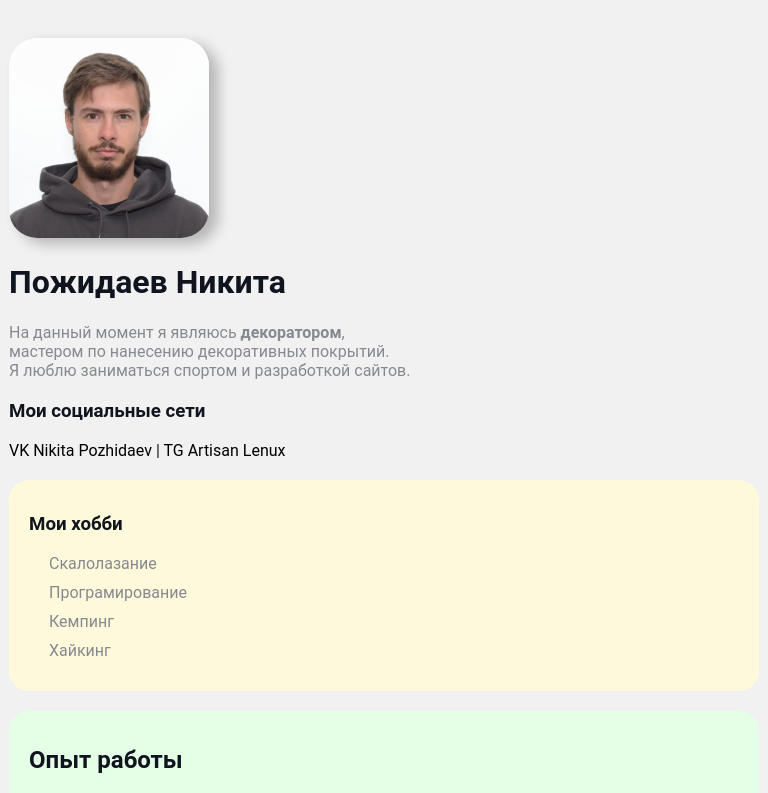
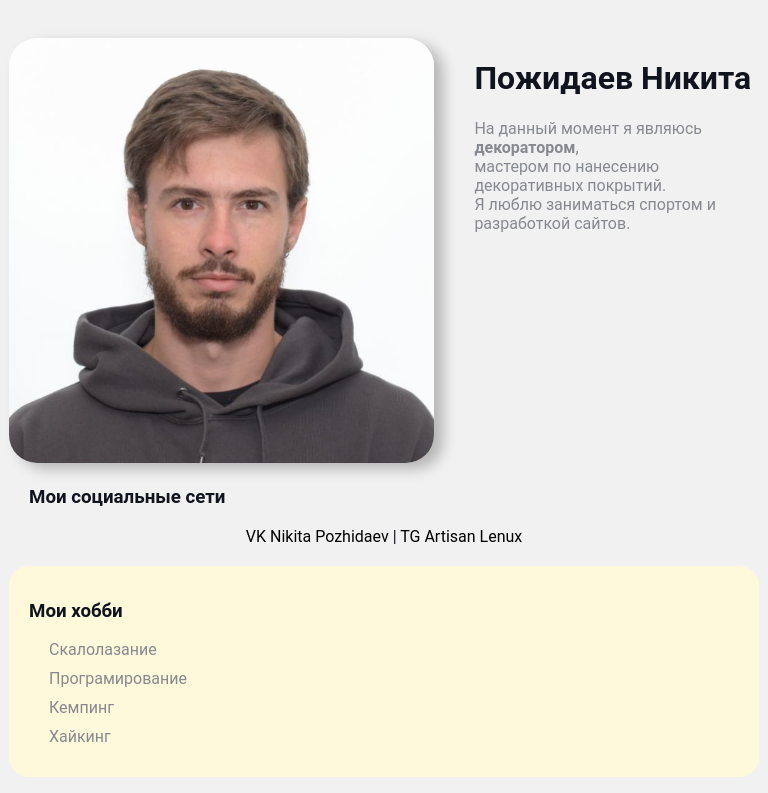
Before and after one commit to NikitaPogidaev/summary, a plain HTML site: page index.html in a window 768 px wide. Shown: the top 793 px of the page. Drawn offline with Linux system fonts and the light colour scheme.

Commit message:
adaptation for phone

```diff
--- a/index.html
+++ b/index.html
@@ -9,17 +9,20 @@
     <body>
         <div class="container">
             <div class="info">
-                <img src="photo/green.jpg" width="200" alt="Avatar" class="Avatar"/>
+                <div class="for-me">
+                    <img src="photo/green.jpg" width="200" alt="Avatar" class="Avatar"/>
+                </div>
                 <div class="for-me">
                     <h1>Пожидаев Никита</h1>
-                    <p>На данный момент я являюсь <strong>декоратором</strong>,<br> мастером по нанесению декоративных покрытий.</p>
+                    <p>На данный момент я являюсь <strong>декоратором</strong>,<br>
+                         мастером по нанесению декоративных покрытий.</p>
                     <p>Я люблю заниматься спортом и разработкой сайтов.</p>
                 </div>
 
             </div>
 
             <div class="social">
-                <h3>Мои социальные сети</h3>
+                <h3 class="social-title">Мои социальные сети</h3>
 
                     <a href="https://vk.com/id481303725" target="_blank">VK Nikita Pozhidaev</a>
                     |
--- a/style.css
+++ b/style.css
@@ -6,6 +6,33 @@ body {
     font-family: 'Roboto', sans-serif;
 
     /*font: 16px normal 'Roboto', sans-serif;*/
+
+}
+
+@media (min-width: 768px) {
+    .info {
+      display: flex;
+      align-items: left;
+    }
+
+    .Avatar {
+      width: 200px;
+      height: auto;
+      margin-right: 20px;
+    }
+
+  }
+
+@media (max-width: 768px) {
+    .for-me {
+        display: block;
+        margin-left: -20px;
+    }
+    .Avatar {
+        width: 100%;
+        height: auto;
+        margin-left: -20px;
+    }
 
 }
 .container {
@@ -32,10 +59,33 @@ a:visited {
 }
 
 .Avatar {
-    width: 200px;
+    width: 100%;
     border-radius: 28px;
     box-shadow: 9px 6px 14px rgba(0, 0, 0, 0.25);
 
+
+}
+
+
+
+.for-me {
+    /* display: inline-block;
+    vertical-align: middle; */
+    margin-left: 20px;
+}
+
+/* .info {
+    margin-bottom: 20px;
+    display: flex;
+} */
+
+.social {
+    text-align: center;
+}
+
+.social-title {
+    text-align: left;
+    margin-left: 20px;
 }
 
 .info p {
@@ -45,10 +95,13 @@ margin: 0%;
 }
 .bg-yellow {
     background: #fff9dc;
+
 }
 
 .bg-green {
     background: #e5ffe7;
+    overflow: auto;
+    text-align: left;
 }
 
 .bg-red {
@@ -60,12 +113,6 @@ margin: 0%;
     margin-bottom: 20px;
     border-radius: 20px;
 }
-
-.info {
-    margin-bottom: 20px;
-
-}
-
 
 .social {
     margin-bottom: 20px;
@@ -130,3 +177,7 @@ color: #000;
 .row > .form-group:last-child {
     margin-right: 0px;
 }
+
+.btn:hover {
+    color: red;
+}
```
